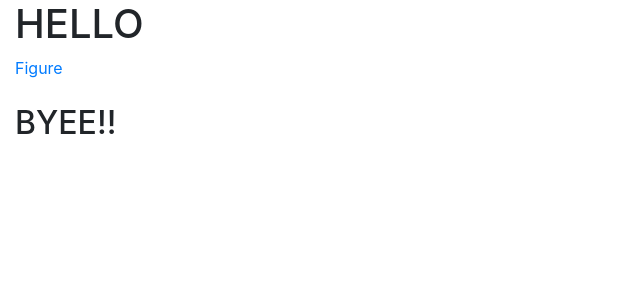
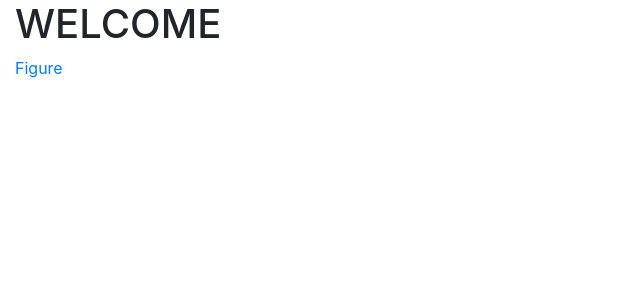
Before and after one commit to sujeetsindhu/BootstrapApplication, an Angular app: page / in a window 1280 px wide. Shown: the top 300 px of the page, without its empty margins (0-640 px from the left). Built offline with nearby package versions, Linux system fonts and the light colour scheme.

Commit message:
Updated again.

```diff
--- a/src/app/home/home.component.html
+++ b/src/app/home/home.component.html
@@ -1,4 +1,3 @@
-<h1>HELLO</h1>
+<h1>WELCOME</h1>
 <a [routerLink]="['figure']">Figure</a>
 <br><br>
-<h2>BYEE!!</h2>
```
